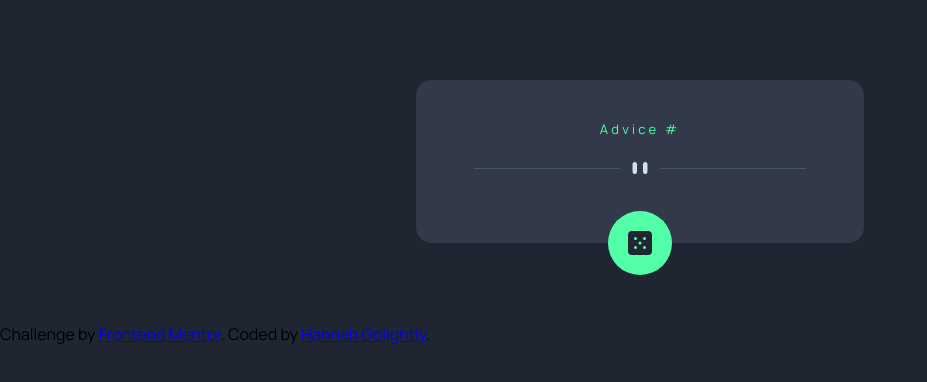
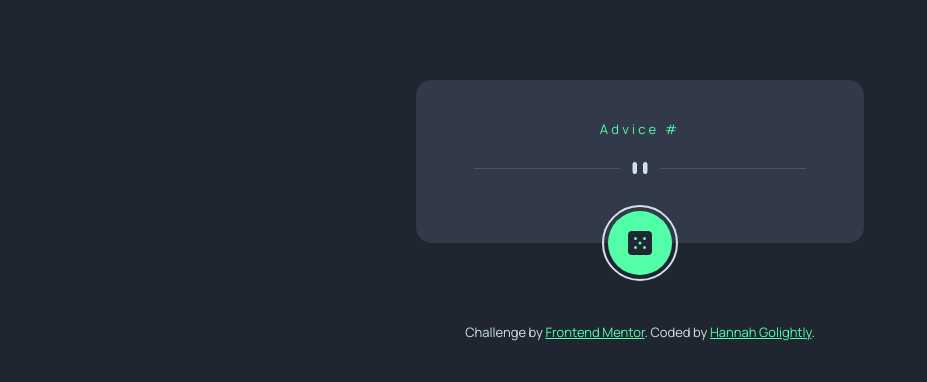
Before and after one commit to hannahgolightly/Frontend-mentor-advice-generator-app-challenge, a plain HTML site: page code/index.html in a window 1280 px wide. Both pictures are taken after a click on the button 640 px from the left and 242 px from the top of the page. Shown: the whole page, without its empty margins (0-927 px from the left). Drawn offline with Linux system fonts and the light colour scheme; no server answers.

Commit message:
button and attribution styling inc active states

```diff
--- a/code/styles.css
+++ b/code/styles.css
@@ -75,10 +75,37 @@ body {
     align-items: center;
 }
 
+.advice-button:active {
+    bottom: -2.2rem;
+}
+
 .advice-button:hover {
     box-shadow: 0px 0px 16px 3px var(--neon-green);
 }
 
-@media only screen and (max-width: 480px) {
+.advice-button:focus {
+    outline: 2px solid var(--light-cyan);
+    outline-offset: 4px;
+}
 
+.attribution {
+    text-align: center;
+    color: var(--light-cyan);
+    font-size: var(--font-size-sm);
 }
+
+a:link {
+    position: relative;
+    color: var(--neon-green);
+}
+a:visited {
+    color: hsl(249, 72%, 69%);
+}
+
+a:hover {
+    color: hsl(120, 72%, 69%);
+}
+a:active {
+    top: 1px;
+    color: hsl(207, 72%, 69%);
+}
```
